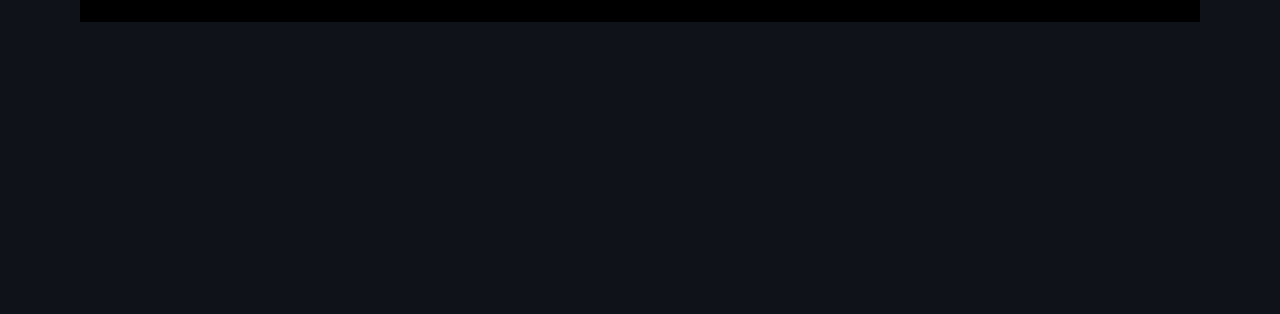
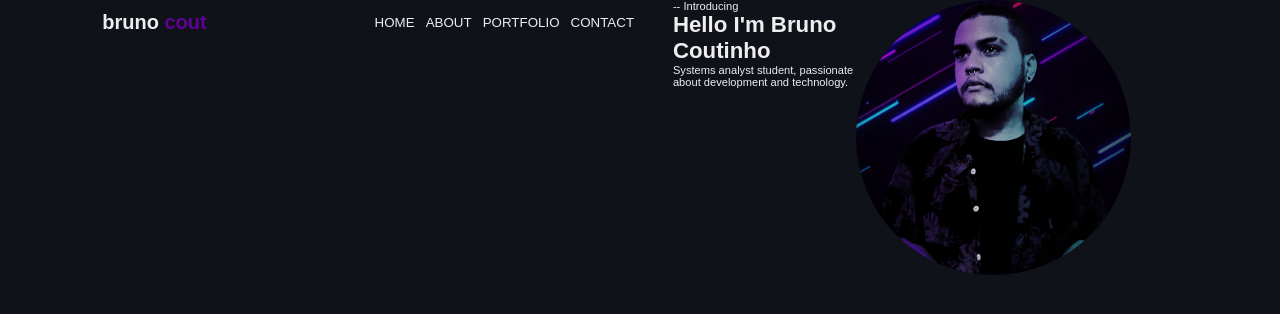
Before and after one commit to brunocout/portfolio, a React (Vite) app: page / in a window 1280 px wide. Shown: the top 314 px of the page. Built offline with nearby package versions, Linux system fonts and the light colour scheme.

Commit message:
create menu and introducing component

```diff
--- a/src/App.jsx
+++ b/src/App.jsx
@@ -1,25 +1,27 @@
 import React from 'react';
 import styled from 'styled-components'
-import Navbar from './components/Navbar'
+import Header from './components/Header'
+import Introducing from './components/Introducing';
 
 const Container = styled.div`
   height: 100vh;
   width: 100vw;
   color: var(--text-color);
-`
 
-const Content = styled.div`
-  margin: auto;
-  width: 1120px;
-  display: flex;
+  .content {
+    margin: auto;
+    width: 1120px;
+    display: flex;
+  }
 `
 
 function App() {
   return (
     <Container>
-      <Content>
-        <Navbar />
-      </Content>
+      <div className='content'>
+        <Header />
+        <Introducing />
+      </div>
     </Container>
   )
 }
--- /dev/null
+++ b/src/components/Button/index.jsx
@@ -0,0 +1,21 @@
+import styled from 'styled-components';
+
+const StyledButton = styled.button`
+  font-family: 'Poppins', sans-serif;
+  border: none;
+  background-color: transparent;
+  color: var(--text-color);
+  text-transform: uppercase;
+  transition: all 200ms ease-in-out;
+
+  &:hover {
+      color: var(--tertary-color);
+  }
+
+`;
+
+function Button({ children }) {
+    return <StyledButton>{children}</StyledButton>
+}
+
+export default Button
--- /dev/null
+++ b/src/components/Header/index.jsx
@@ -0,0 +1,54 @@
+import React from 'react';
+import styled from 'styled-components';
+import Button from '../Button';
+
+const StyledHeader = styled.div`
+    display: flex;
+    justify-content: space-between;
+    align-items: center;
+    width: 100%;
+    padding: 2rem;
+    height: 3rem;
+
+    .navbar {
+        padding: 1rem;
+        max-width: 300px;
+    }
+
+    .navbar > button {
+        padding: .5rem;
+    }
+
+    .logo {
+        cursor: pointer;
+    }
+
+
+    span {
+        color: var(--tertary-color);
+    }
+
+    h1 {
+        font-size: 1.8rem;
+    }
+`
+
+function Header() {
+    return (
+        <StyledHeader>
+
+            <div className="logo">
+                <h1>bruno <span>cout</span></h1>
+            </div>
+
+            <div className='navbar'>
+                <Button>Home</Button>
+                <Button>About</Button>
+                <Button>Portfolio</Button>
+                <Button>Contact</Button>
+            </div>
+        </StyledHeader>
+    );
+}
+
+export default Header
--- /dev/null
+++ b/src/components/Introducing/index.jsx
@@ -0,0 +1,28 @@
+import styled from 'styled-components';
+
+const StyledIntroducing = styled.div`
+
+    display: flex;
+    .banner img {
+        width: 80%;
+        border-radius: 50%;
+    }
+`;
+
+
+function Introducing() {
+    return (
+        <StyledIntroducing>
+            <div className="introducing">
+                <span>-- Introducing</span>
+                <h1>Hello I'm Bruno Coutinho</h1>
+                <p>Systems analyst student, passionate about development and technology.</p>
+            </div>
+            <div className="banner">
+                <img src="./src/assets/images/banner.png"/>
+            </div>
+        </StyledIntroducing>
+     );
+}
+
+export default Introducing;
--- a/src/components/Navbar.jsx
+++ /dev/null
@@ -1,18 +0,0 @@
-import React from 'react';
-import styled from 'styled-components';
-
-const Menu = styled.div`
-    width: 100vw;
-    height: 2rem;
-    background-color: black;
-`
-
-function Navbar() {
-    return (
-        <Menu>
-
-        </Menu>
-    );
-}
-
-export default Navbar
--- a/src/styles/GlobalStyle.js
+++ b/src/styles/GlobalStyle.js
@@ -7,7 +7,7 @@ const GlobalStyle = createGlobalStyle`
     :root {
         /* Base Colors */
         --primary-color: #150050;
-        --segundary-color: #3F0071;
+        --secondary-color: #3F0071;
         --tertary-color: #610094;
         /* System Colors */
         --background-color: #10121A;
```
Also changed, not shown: src/assets/images/banner.png (added).
